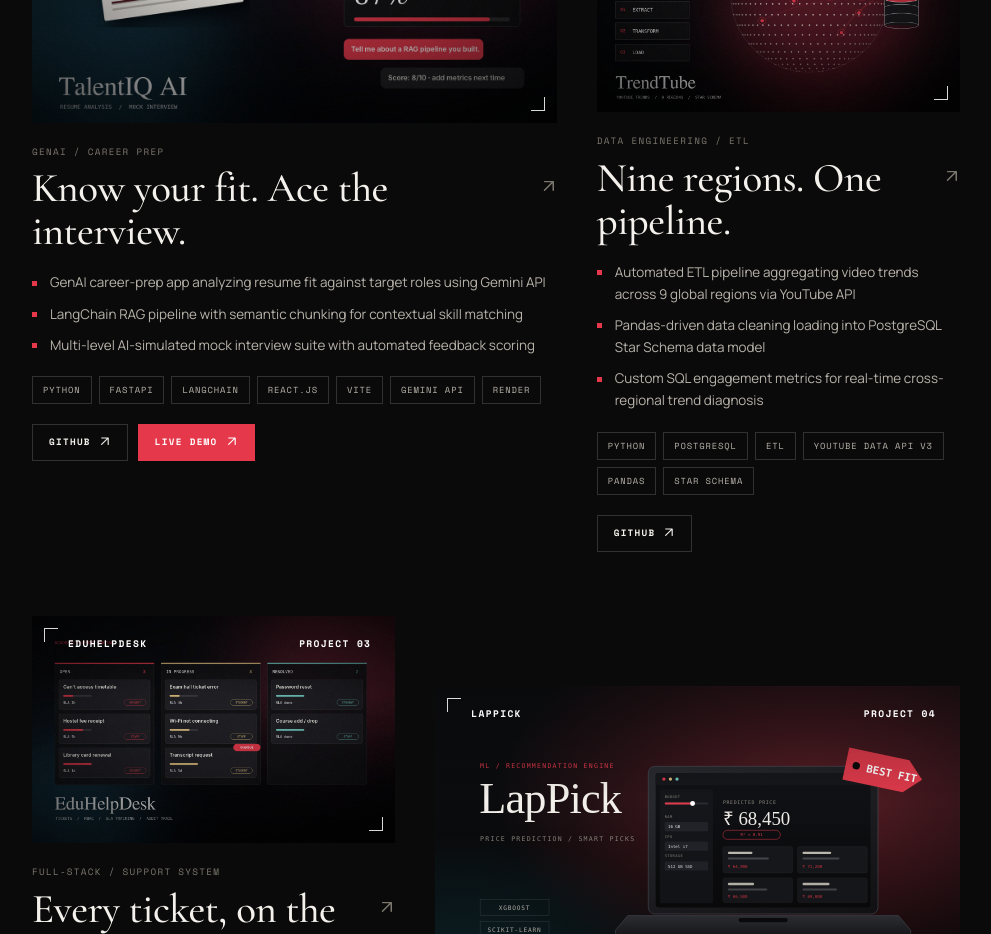
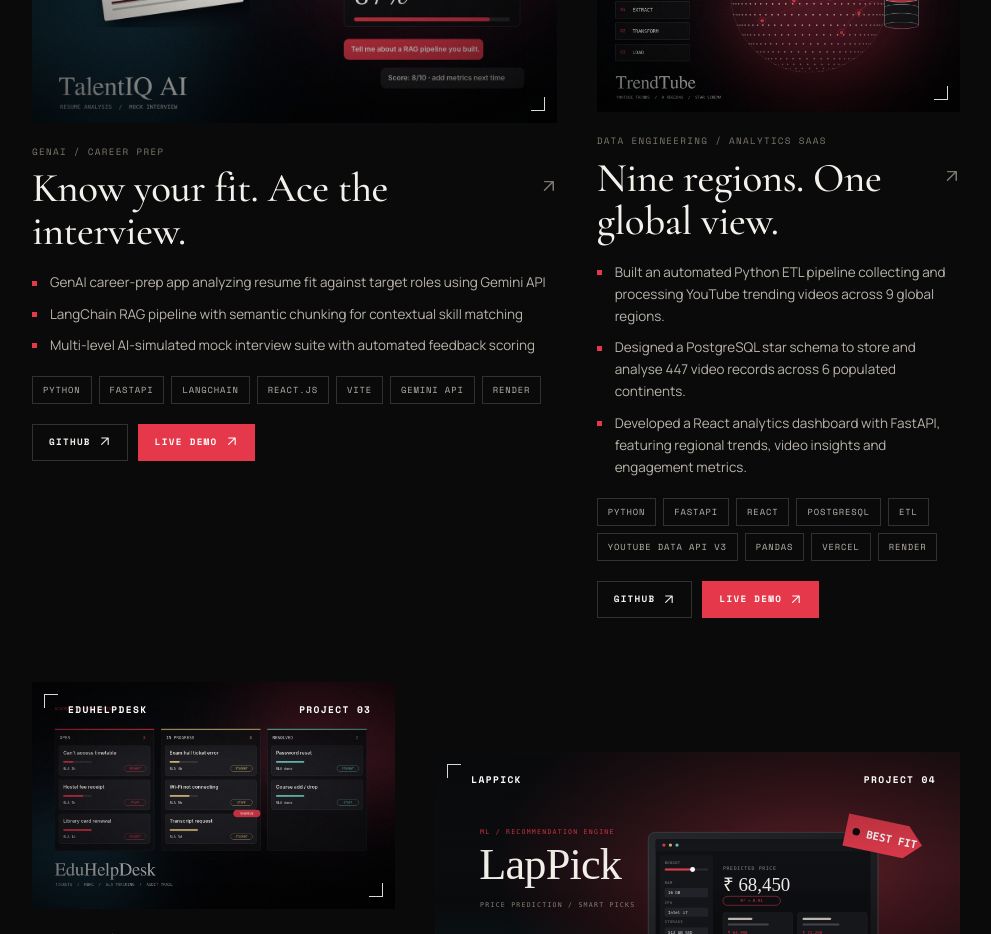
Before and after one commit to mathan-ponraj/mathan_portfolio, a React (Vite) app: page / in a window 1280 px wide. Shown: the part 1400-2334 px from the top of the page, without its empty margins (256-1247 px from the left). Built offline with nearby package versions, Linux system fonts and the light colour scheme.

Commit message:
Update TrendTube project details in App.jsx
Replaced the existing TrendTube project details with updated information, including a new tagline, kind, highlights, and links.

```diff
--- a/src/App.jsx
+++ b/src/App.jsx
@@ -58,17 +58,28 @@ const projects = [
  {
   number: "02",
   title: "TrendTube",
-    kind: "Data Engineering / ETL",
-    tagline: "Nine regions. One pipeline.",
+  kind: "Data Engineering / Analytics SaaS",
+  tagline: "Nine regions. One global view.",
   image: '/images/youtube-trendtube-thumbnail.jpg',
-    imageAlt: "TrendTube YouTube trending data pipeline",
-    tags: ["Python", "PostgreSQL", "ETL", "YouTube Data API v3", "Pandas", "Star Schema"],
+  imageAlt: "TrendTube global YouTube trending analytics dashboard",
+  tags: [
+    "Python",
+    "FastAPI",
+    "React",
+    "PostgreSQL",
+    "ETL",
+    "YouTube Data API v3",
+    "Pandas",
+    "Vercel",
+    "Render"
+  ],
   highlights: [
-      "Automated ETL pipeline aggregating video trends across 9 global regions via YouTube API",
-      "Pandas-driven data cleaning loading into PostgreSQL Star Schema data model",
-      "Custom SQL engagement metrics for real-time cross-regional trend diagnosis"
+    "Built an automated Python ETL pipeline collecting and processing YouTube trending videos across 9 global regions.",
+    "Designed a PostgreSQL star schema to store and analyse 447 video records across 6 populated continents.",
+    "Developed a React analytics dashboard with FastAPI, featuring regional trends, video insights and engagement metrics."
   ],
   github: "https://github.com/mathan-ponraj/Trendtube",
+  live: "https://trendtube-five.vercel.app/",
   size: 'tall',
 },
   {
```
Lines whose indentation alone changed are shown as unchanged.
